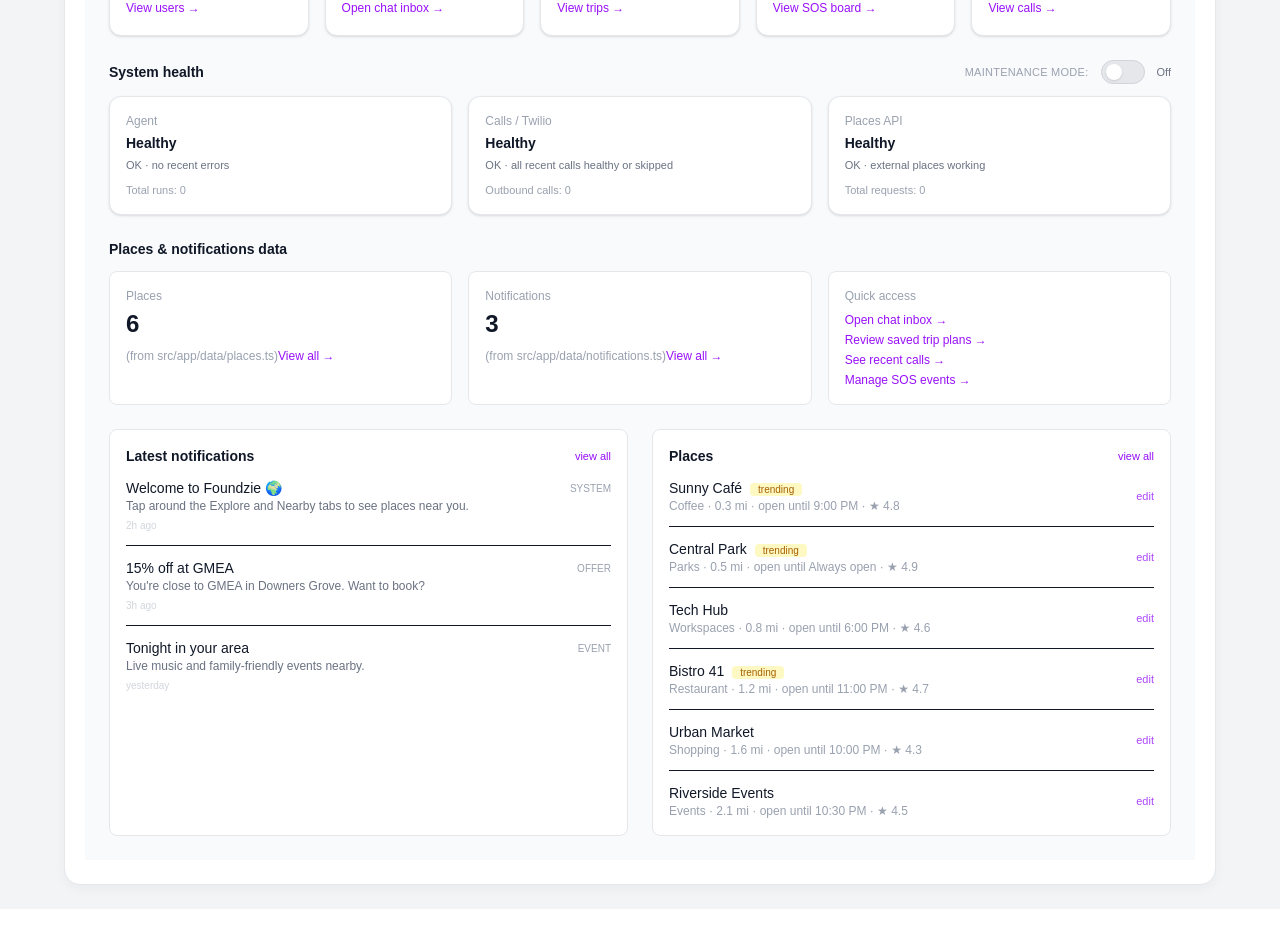
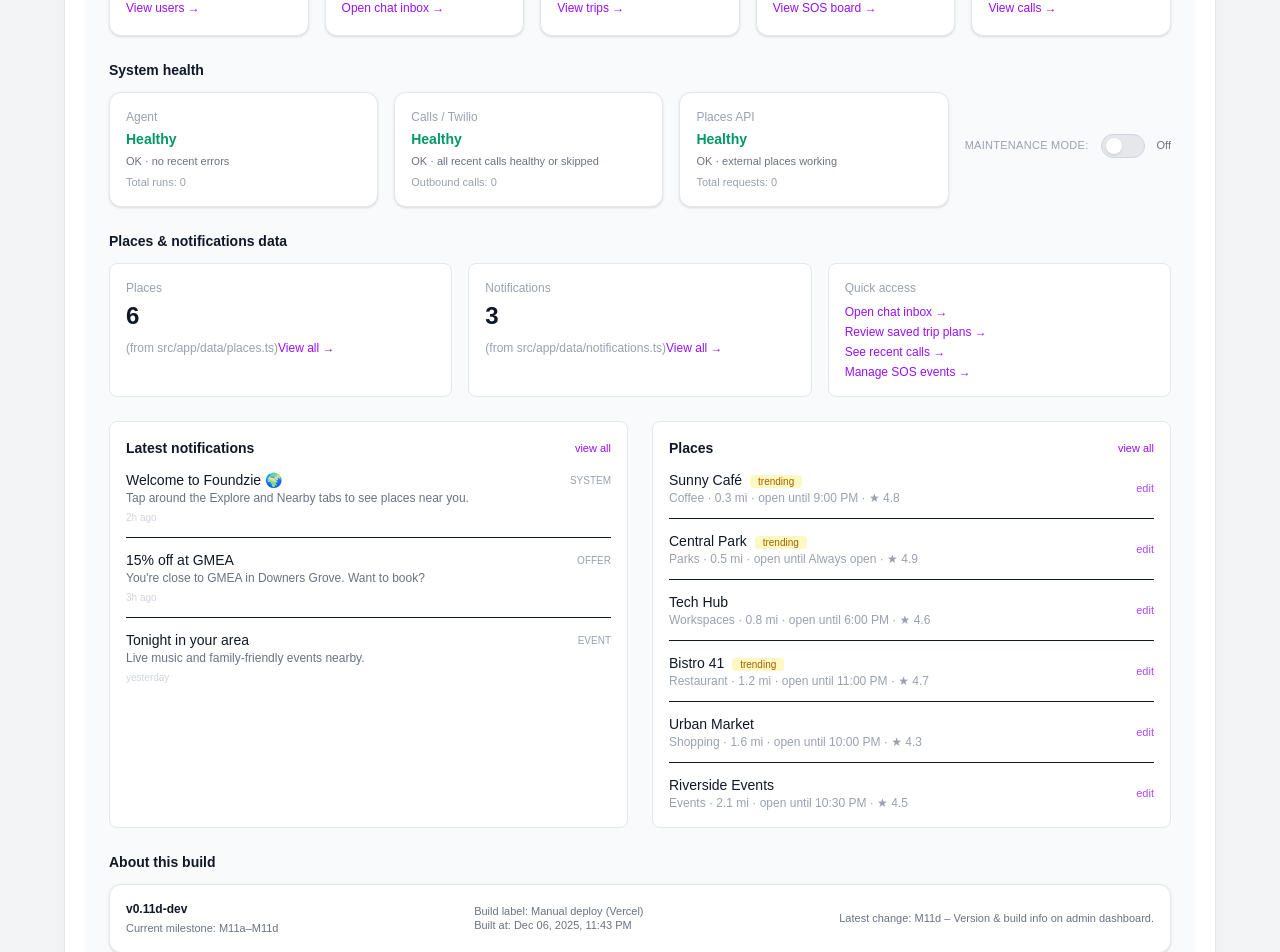
Before and after one commit to Foundzie/foundzie-v2, a Next.js app: page /admin in a window 1280 px wide. Shown: the part 420-1372 px from the top of the page. Built offline with nearby package versions, Linux system fonts and the light colour scheme.

Commit message:
M11d – Version & build info on admin dashboard

```diff
--- a/src/app/admin/page.tsx
+++ b/src/app/admin/page.tsx
@@ -1,5 +1,3 @@
-// src/app/admin/page.tsx
-
 import Link from "next/link";
 
 // Existing mock data for content lists
@@ -13,15 +11,38 @@ import { listEvents } from "@/app/api/sos/store";
 import { listCallLogs } from "@/app/api/calls/store";
 import { listTrips } from "@/app/api/trips/store";
 import { getHealthSnapshot } from "@/app/api/health/store";
+
 import MaintenanceToggle from "./MaintenanceToggle";
 
 // make TS happy about the shape coming from data files
 type Place = (typeof mockPlaces)[number];
 type AdminNotification = (typeof mockNotifications)[number];
 
+// ---- Build info (M11d) ----------------------------------------------
+
+const BUILD_VERSION =
+  process.env.NEXT_PUBLIC_FOUNDZIE_VERSION || "v0.11d-dev";
+
+const BUILD_MILESTONE =
+  process.env.NEXT_PUBLIC_FOUNDZIE_MILESTONE || "M11a–M11d";
+
+const BUILD_LABEL =
+  process.env.NEXT_PUBLIC_FOUNDZIE_BUILD_LABEL || "Manual deploy (Vercel)";
+
+const BUILD_TIME =
+  process.env.NEXT_PUBLIC_FOUNDZIE_BUILT_AT ||
+  new Date().toLocaleString("en-US", {
+    month: "short",
+    day: "2-digit",
+    year: "numeric",
+    hour: "2-digit",
+    minute: "2-digit",
+  });
+
 export default async function AdminPage() {
-  // Fetch live stats in parallel
-  const [users, rooms, sosEvents, callLogs, trips, health] = await Promise.all([
+  // Fetch live stats + health in parallel
+  const [users, rooms, sosEvents, callLogs, trips, rawHealth] =
+    await Promise.all([
       listUsers(),
       listRooms(),
       listEvents(),
@@ -29,6 +50,24 @@ export default async function AdminPage() {
       listTrips(),
       getHealthSnapshot(),
     ]);
+
+  // Loosely typed health snapshot so TS stops complaining but we keep structure.
+  const health = rawHealth as {
+    agent?: {
+      recentErrors?: number;
+      totalRuns?: number;
+    };
+    calls?: {
+      twilioErrors?: number;
+      twilioSkipped?: number;
+      totalCalls?: number;
+    };
+    places?: {
+      osmFallbacks?: number;
+      localFallbacks?: number;
+      totalRequests?: number;
+    };
+  };
 
   const totalUsers = users.length;
   const activeChats = rooms.length;
@@ -41,31 +80,13 @@ export default async function AdminPage() {
 
   const totalCalls = callLogs.length;
 
-  // Health summaries
-  const agentErrors = health.agent.errors;
-  const agentCalls = health.agent.calls;
+  // ----- Health status helpers ---------------------------------------
 
-  const callErrors = health.calls.errors;
-  const callOutbound = health.calls.outbound;
-
-  const placesTotal = health.places.totalRequests;
-  const placesFallbacks =
-    health.places.osmFallbacks + health.places.localFallbacks;
-
-  const agentLabel =
-    agentErrors === 0
-      ? "OK · no recent errors"
-      : `${agentErrors} error${agentErrors === 1 ? "" : "s"} recorded`;
-  const callsLabel =
-    callErrors === 0
-      ? "OK · all recent calls healthy or skipped"
-      : `${callErrors} issue${callErrors === 1 ? "" : "s"} recorded`;
-  const placesLabel =
-    placesFallbacks === 0
-      ? "OK · external places working"
-      : `${placesFallbacks} fallback${
-          placesFallbacks === 1 ? "" : "s"
-        } to OSM/local`;
+  const agentHealthy = (health.agent?.recentErrors ?? 0) === 0;
+  const callsHealthy = (health.calls?.twilioErrors ?? 0) === 0;
+  const placesHealthy =
+    (health.places?.osmFallbacks ?? 0) + (health.places?.localFallbacks ?? 0) ===
+    0;
 
   return (
     <main className="min-h-screen bg-gray-50">
@@ -80,7 +101,7 @@ export default async function AdminPage() {
           </p>
         </div>
         <span className="text-[11px] text-gray-400">
-          Analytics v1.2 · M11a–M11c
+          Analytics v1.3 · {BUILD_MILESTONE}
         </span>
       </header>
 
@@ -178,57 +199,86 @@ export default async function AdminPage() {
           </div>
         </section>
 
-        {/* SYSTEM HEALTH + MAINTENANCE */}
-        <section>
-          <div className="flex items-center justify-between mb-3">
-            <h2 className="text-sm font-semibold text-gray-900">
+        {/* SYSTEM HEALTH ROW + MAINTENANCE */}
+        <section className="flex items-center justify-between gap-4">
+          <div className="flex-1">
+            <h2 className="text-sm font-semibold text-gray-900 mb-3">
               System health
             </h2>
-            <MaintenanceToggle />
-          </div>
-
             <div className="grid grid-cols-1 md:grid-cols-3 gap-4">
               {/* Agent health */}
-            <div className="bg-white border border-gray-200 rounded-xl p-4 shadow-sm flex flex-col">
+              <div className="bg-white border border-gray-200 rounded-xl p-4 shadow-sm">
                 <p className="text-xs text-gray-400 mb-1">Agent</p>
-              <p className="text-sm font-semibold text-gray-900">
-                {agentErrors === 0 ? "Healthy" : "Attention needed"}
+                <p
+                  className={`text-sm font-semibold ${
+                    agentHealthy ? "text-emerald-600" : "text-amber-600"
+                  }`}
+                >
+                  {agentHealthy ? "Healthy" : "Attention needed"}
                 </p>
-              <p className="text-[11px] text-gray-500 mt-1">{agentLabel}</p>
-              <p className="text-[11px] text-gray-400 mt-2">
-                Total runs: {agentCalls}
+                <p className="text-[11px] text-gray-500 mt-1">
+                  {agentHealthy
+                    ? "OK · no recent errors"
+                    : `Recent errors: ${health.agent?.recentErrors ?? 0}`}
+                </p>
+                <p className="text-[11px] text-gray-400 mt-1">
+                  Total runs: {health.agent?.totalRuns ?? 0}
                 </p>
               </div>
 
-            {/* Calls health */}
-            <div className="bg-white border border-gray-200 rounded-xl p-4 shadow-sm flex flex-col">
+              {/* Calls / Twilio health */}
+              <div className="bg-white border border-gray-200 rounded-xl p-4 shadow-sm">
                 <p className="text-xs text-gray-400 mb-1">Calls / Twilio</p>
-              <p className="text-sm font-semibold text-gray-900">
-                {callErrors === 0 ? "Healthy" : "Issues detected"}
+                <p
+                  className={`text-sm font-semibold ${
+                    callsHealthy ? "text-emerald-600" : "text-amber-600"
+                  }`}
+                >
+                  {callsHealthy ? "Healthy" : "Issues detected"}
                 </p>
-              <p className="text-[11px] text-gray-500 mt-1">{callsLabel}</p>
-              <p className="text-[11px] text-gray-400 mt-2">
-                Outbound calls: {callOutbound}
+                <p className="text-[11px] text-gray-500 mt-1">
+                  {callsHealthy
+                    ? "OK · all recent calls healthy or skipped"
+                    : `Errors: ${health.calls?.twilioErrors ?? 0} · Skipped: ${
+                        health.calls?.twilioSkipped ?? 0
+                      }`}
+                </p>
+                <p className="text-[11px] text-gray-400 mt-1">
+                  Outbound calls: {health.calls?.totalCalls ?? 0}
                 </p>
               </div>
 
-            {/* Places health */}
-            <div className="bg-white border border-gray-200 rounded-xl p-4 shadow-sm flex flex-col">
+              {/* Places API health */}
+              <div className="bg-white border border-gray-200 rounded-xl p-4 shadow-sm">
                 <p className="text-xs text-gray-400 mb-1">Places API</p>
-              <p className="text-sm font-semibold text-gray-900">
-                {placesFallbacks === 0 ? "Healthy" : "Using fallbacks"}
+                <p
+                  className={`text-sm font-semibold ${
+                    placesHealthy ? "text-emerald-600" : "text-amber-600"
+                  }`}
+                >
+                  {placesHealthy ? "Healthy" : "Using fallbacks"}
                 </p>
                 <p className="text-[11px] text-gray-500 mt-1">
-                {placesLabel}
+                  {placesHealthy
+                    ? "OK · external places working"
+                    : `Fallbacks · OSM: ${
+                        health.places?.osmFallbacks ?? 0
+                      }, local: ${health.places?.localFallbacks ?? 0}`}
                 </p>
-              <p className="text-[11px] text-gray-400 mt-2">
-                Total requests: {placesTotal}
+                <p className="text-[11px] text-gray-400 mt-1">
+                  Total requests: {health.places?.totalRequests ?? 0}
                 </p>
               </div>
             </div>
+          </div>
+
+          {/* Maintenance toggle area */}
+          <div className="hidden md:flex flex-col items-end min-w-[180px] pt-6">
+            <MaintenanceToggle />
+          </div>
         </section>
 
-        {/* PLACES & NOTIFICATIONS ROW */}
+        {/* DATA SOURCES ROW (still using mocks for now) */}
         <section>
           <h2 className="text-sm font-semibold text-gray-900 mb-3">
             Places & notifications data
@@ -268,7 +318,7 @@ export default async function AdminPage() {
               </Link>
             </div>
 
-            {/* quick links */}
+            {/* small “quick links” card */}
             <div className="bg-white border border-gray-200 rounded-lg p-4">
               <p className="text-xs text-gray-400 mb-2">Quick access</p>
               <div className="flex flex-col gap-1 text-xs">
@@ -301,7 +351,7 @@ export default async function AdminPage() {
           </div>
         </section>
 
-        {/* LOWER AREA: notifications + places */}
+        {/* lower area: notifications + places (unchanged lists) */}
         <section className="grid grid-cols-1 lg:grid-cols-2 gap-6">
           {/* latest notifications */}
           <div className="bg-white border border-gray-200 rounded-lg p-4">
@@ -387,6 +437,39 @@ export default async function AdminPage() {
             </ul>
           </div>
         </section>
+
+        {/* ABOUT THIS BUILD (M11d) */}
+        <section>
+          <h2 className="text-sm font-semibold text-gray-900 mb-3">
+            About this build
+          </h2>
+          <div className="bg-white border border-gray-200 rounded-xl p-4 shadow-sm text-xs text-gray-600 flex flex-col sm:flex-row sm:items-center sm:justify-between gap-3">
+            <div>
+              <p className="font-semibold text-gray-900 mb-1">
+                {BUILD_VERSION}
+              </p>
+              <p className="text-[11px] text-gray-500">
+                Current milestone: {BUILD_MILESTONE}
+              </p>
+            </div>
+            <div>
+              <p className="text-[11px] text-gray-500">
+                Build label: <span className="font-medium">{BUILD_LABEL}</span>
+              </p>
+              <p className="text-[11px] text-gray-500">
+                Built at: <span className="font-medium">{BUILD_TIME}</span>
+              </p>
+            </div>
+            <div className="max-w-xs text-[11px] text-gray-500">
+              <p>
+                Latest change:{" "}
+                <span className="font-medium">
+                  M11d – Version &amp; build info on admin dashboard.
+                </span>
+              </p>
+            </div>
+          </div>
+        </section>
       </div>
     </main>
   );
```
Also changed, not shown: src/app/admin/MaintenanceToggle.tsx (+2 -7 lines). Lines whose indentation alone changed are shown as unchanged.
